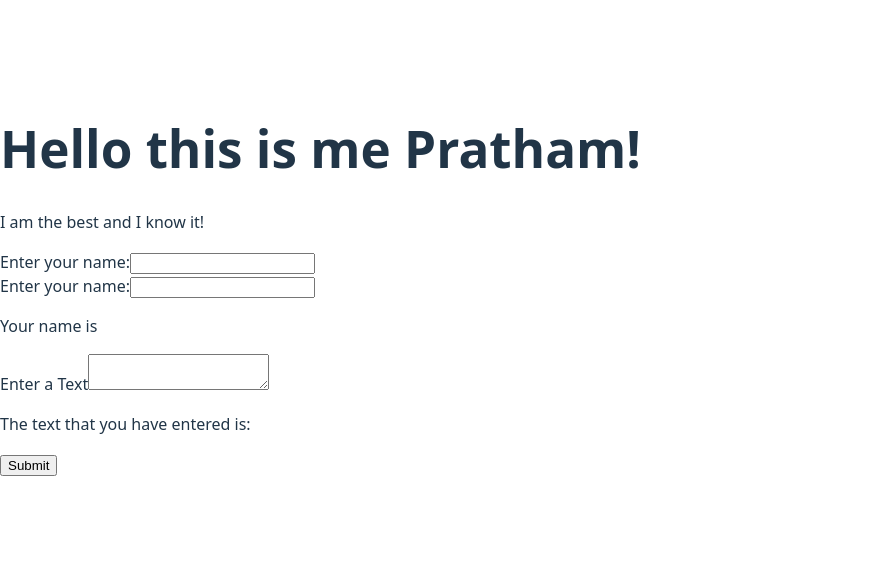
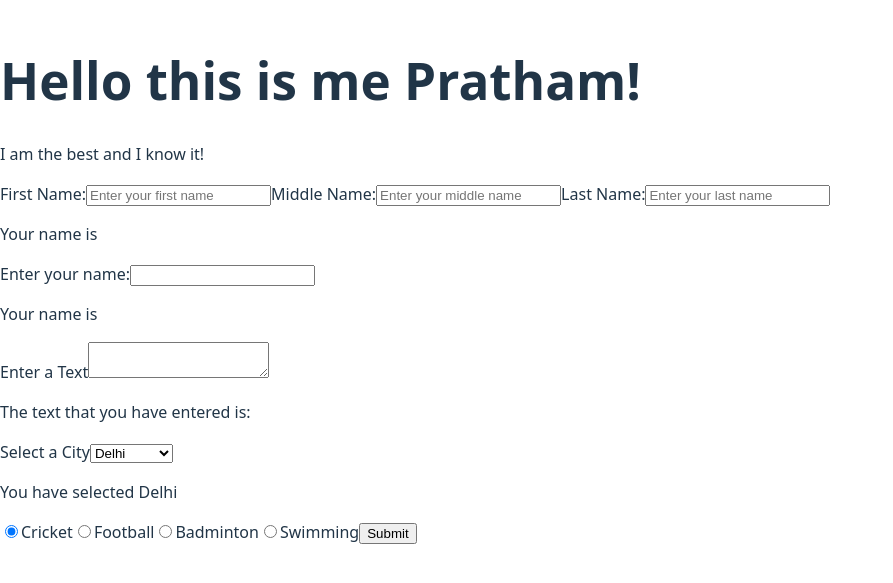
Before and after one commit to pratham2707/react-practice, a React (Vite) app: page / in a window 1280 px wide. Shown: the part 119-702 px from the top of the page, without its empty margins (0-893 px from the left). Built offline with nearby package versions, Linux system fonts and the light colour scheme.

Commit message:
All about Multiple Inputs, Radio Button and Select

```diff
--- a/src/App.jsx
+++ b/src/App.jsx
@@ -27,7 +27,7 @@
 
 import SimpleForm from "./Components/Forms/SimpleForm.jsx"
 import ValueInState from "./Components/Forms/ValueInState.jsx"
-import SampleList from "./Components/Lists/SampleLists.jsx"
+// import SampleList from "./Components/Lists/SampleLists.jsx"
 
 function App() {
   return (
@@ -64,6 +64,7 @@ function App() {
       {/* All about forms */}
       <SimpleForm />
       <ValueInState />
+
     </>
   )
 }
--- /dev/null
+++ b/src/Components/Forms/MultipleInputs.jsx
@@ -0,0 +1,55 @@
+import { useState } from "react";
+
+function MultipleInputs() {
+
+    const [user, setUser] = useState({
+        first_name: "",
+        middle_name: "",
+        last_name: ""
+    })
+
+    const handleChange = (e) => {
+        setUser({
+            ...user,
+            [e.target.name]: e.target.value
+        })
+    }
+
+    return (
+        <>
+            <label>
+                First Name:
+                <input
+                    type="text"
+                    name="first_name"
+                    placeholder="Enter your first name"
+                    value={user.first_name}
+                    onChange={handleChange}
+                />
+            </label>
+            <label>
+                Middle Name:
+                <input
+                    type="text"
+                    name="middle_name"
+                    placeholder="Enter your middle name"
+                    value={user.middle_name}
+                    onChange={handleChange}
+                />
+            </label>
+            <label>
+                Last Name:
+                <input
+                    type="text"
+                    name="last_name"
+                    placeholder="Enter your last name"
+                    value={user.last_name}
+                    onChange={handleChange}
+                />
+            </label>
+            <p>Your name is {user.first_name} {user.middle_name} {user.last_name}</p>
+        </>
+    )
+}
+
+export default MultipleInputs;
--- /dev/null
+++ b/src/Components/Forms/RadioButton.jsx
@@ -0,0 +1,46 @@
+import { useState } from "react";
+
+function RadioButton() {
+    const [sport, setSport] = useState("cricket");
+    const handleChange = (e) => {
+        setSport(e.target.value)
+    }
+    return (
+        <>
+            <input
+                type="radio"
+                name="sport"
+                value="cricket"
+                onChange={handleChange}
+                checked={sport === "cricket"}
+            />
+            <label>Cricket</label>
+            <input
+                type="radio"
+                name="sport"
+                value="football"
+                onChange={handleChange}
+                checked={sport === "football"}
+            />
+            <label>Football</label>
+            <input
+                type="radio"
+                name="sport"
+                value="badminton"
+                onChange={handleChange}
+                checked={sport === "badminton"}
+            />
+            <label>Badminton</label>
+            <input
+                type="radio"
+                name="sport"
+                value="swimming"
+                onChange={handleChange}
+                checked={sport === "swimming"}
+            />
+            <label>Swimming</label>
+        </>
+    )
+}
+
+export default RadioButton;
--- /dev/null
+++ b/src/Components/Forms/Select.jsx
@@ -0,0 +1,23 @@
+import { useState } from "react";
+import RadioButton from "./RadioButton";
+
+function Select() {
+    const [city, setCity] = useState("Delhi");
+    const handleChange = (e) => {
+        setCity(e.target.value)
+    }
+    return (
+        <>
+            <select value={city} onChange={handleChange}>
+                <option value="Delhi">Delhi</option>
+                <option value="Mumbai">Mumbai</option>
+                <option value="Bangalore">Bangalore</option>
+                <option value="Pune">Pune</option>
+            </select>
+            <p>You have selected {city}</p>
+            <RadioButton />
+        </>
+    )
+}
+
+export default Select;
--- a/src/Components/Forms/SimpleForm.jsx
+++ b/src/Components/Forms/SimpleForm.jsx
@@ -1,11 +1,10 @@
+import MultipleInputs from "./MultipleInputs";
+
 function SimpleForm() {
     return (
         <>
             <form>
-                <label>
-                    Enter your name:
-                    <input type="text" />
-                </label>
+                <MultipleInputs />
             </form>
         </>
     )
--- a/src/Components/Forms/ValueInState.jsx
+++ b/src/Components/Forms/ValueInState.jsx
@@ -1,5 +1,6 @@
 import { useState, useEffect } from "react";
 import TextArea from "./TextArea";
+import Select from "./Select";
 
 function ValueInState() {
     const [name, setName] = useState("");
@@ -29,6 +30,10 @@ function ValueInState() {
                     Enter a Text
                     <TextArea />
                 </label>
+                <label>
+                    Select a City
+                    <Select />
+                </label>
                 <input type="submit" />
             </form>
         </>
```
